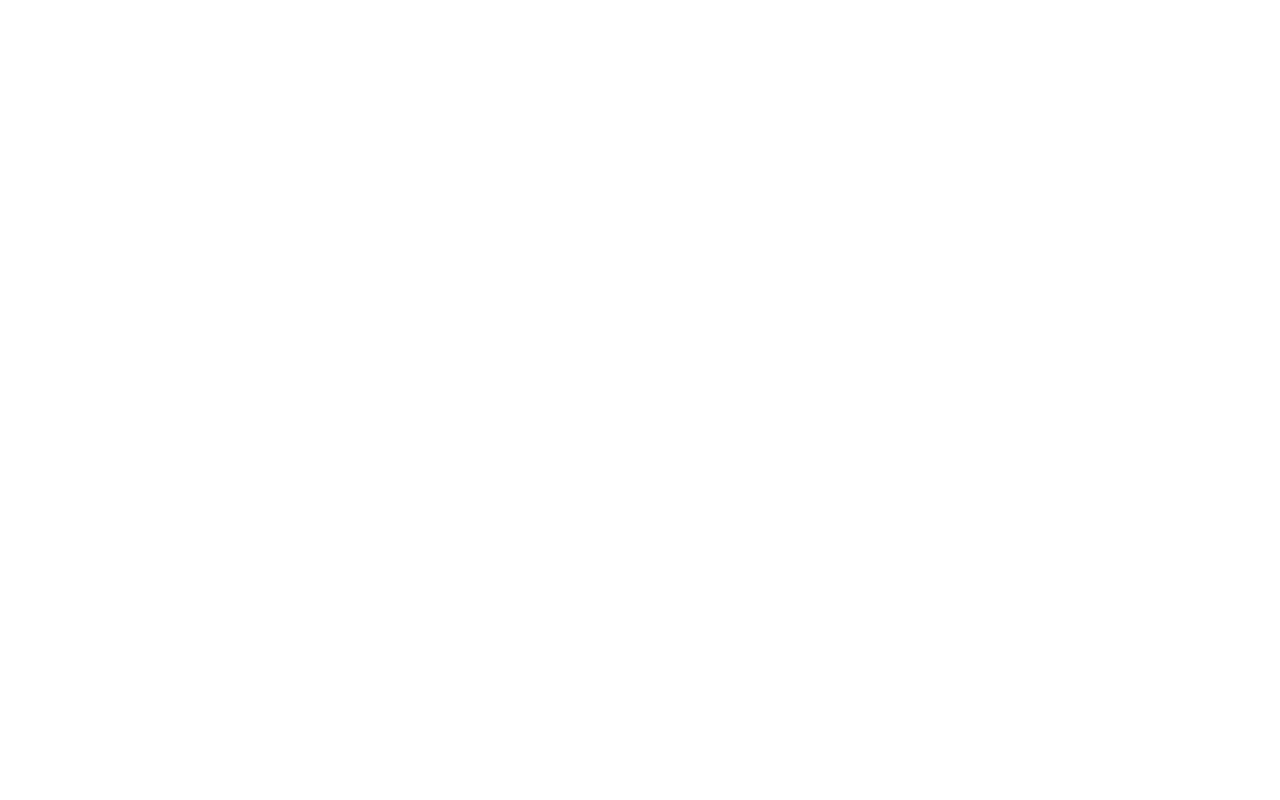
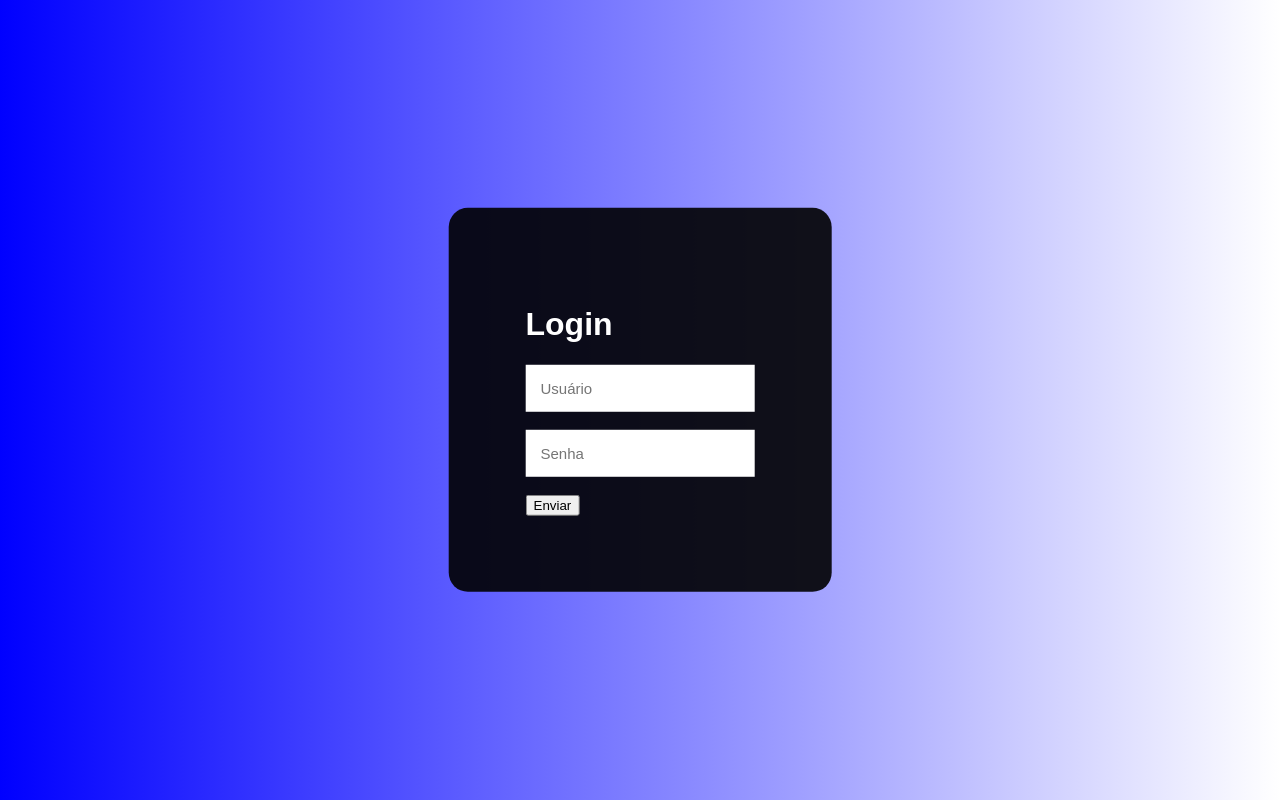
Before and after one commit to Madson05-zz/Hospedator, a plain HTML site: page projeto/assets/html/login.html in a window 1280 px wide. Drawn offline with Linux system fonts and the light colour scheme.

Commit message:
criada tela de login

```diff
--- /dev/null
+++ b/projeto/assets/css/styleLogin.css
@@ -0,0 +1,22 @@
+body{
+    color: white;
+    font-family: Arial, Helvetica, sans-serif;
+    background-image: linear-gradient(90deg, blue, white);
+
+}
+
+.login{
+    background-color: rgba(0, 0, 0, 0.9);
+    position : absolute;
+    top: 50%;
+    left : 50%;
+    transform: translate(-50%, -50%);
+    padding: 6%;
+    border-radius: 5%;
+}
+
+input{
+    padding: 15px;
+    border: none;
+    font-size: 15px;
+}
--- a/projeto/assets/html/login.html
+++ b/projeto/assets/html/login.html
@@ -4,9 +4,21 @@
     <meta charset="UTF-8">
     <meta http-equiv="X-UA-Compatible" content="IE=edge">
     <meta name="viewport" content="width=device-width, initial-scale=1.0">
+    <link rel = "stylesheet" href="../css/styleLogin.css">
     <title>Login - Hospedator</title>
 </head>
 <body>
-
+    <div class = "login">
+        <h1>
+            Login
+        </h1>
+        <input type="text" placeholder="Usuário">
+        <br>
+        <br>
+        <input type = "password" placeholder = "Senha">
+        <br>
+        <br>
+        <button>Enviar</button>
+    </div>
 </body>
 </html>
```
